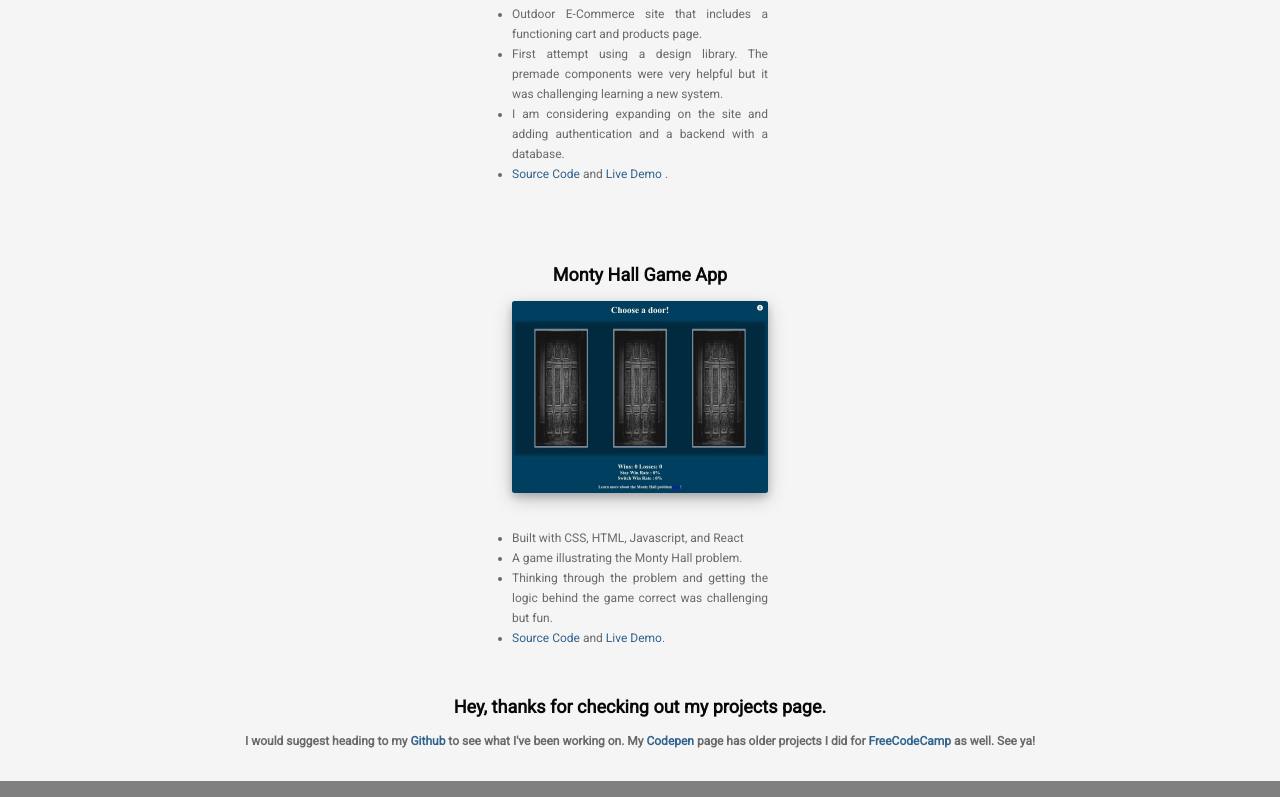
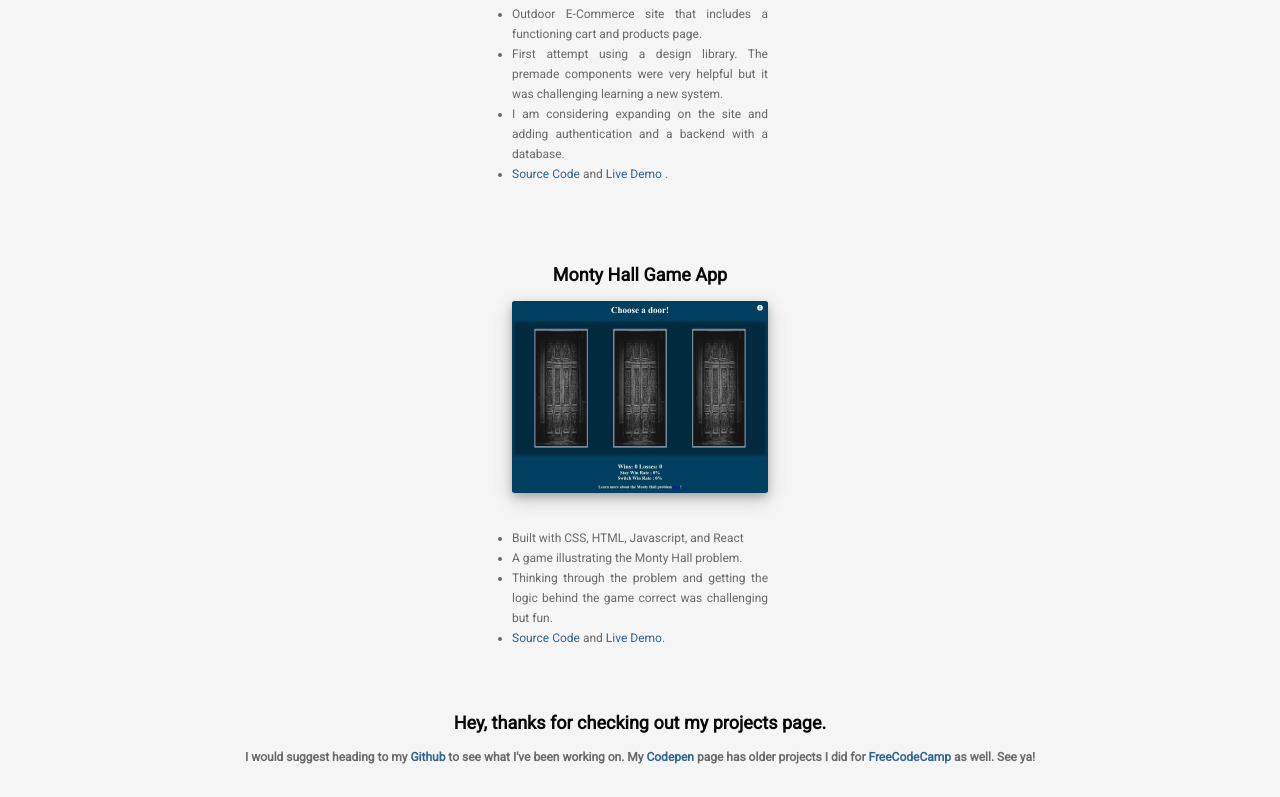
Before and after one commit to rkd412/my-portfolio, a React (Create React App) app: page /projects in a window 1280 px wide. Shown: the part 920-1717 px from the top of the page. Built offline with nearby package versions, Linux system fonts and the light colour scheme.

Commit message:
Fixed spacing a bit

```diff
--- a/src/App.css
+++ b/src/App.css
@@ -12,7 +12,7 @@ nav {
 
 body {
   font-family: "Roboto";
-  max-width: 2500px;
+  max-width: 3000px;
   margin: auto;
   background: grey;
 
--- a/src/components/About.module.css
+++ b/src/components/About.module.css
@@ -7,7 +7,6 @@
   padding-top: 5rem;
   margin-top: -5rem;
   height: 100vh;
-  max-height: 2000px;
   text-align: justify;
 }
 
@@ -20,7 +19,6 @@
   padding-top: 5rem;
   margin-top: -5rem;
   height: 100vh;
-  max-height: 2000px;
   text-align: justify;
 }
 
--- a/src/components/Projects.js
+++ b/src/components/Projects.js
@@ -219,9 +219,11 @@ const Projects = () => {
           </div>
         </div>
       </Fade>
-
+      <Fade>
         <div
-        className={theme.isNight ? styles["night-outro"] : styles["day-outro"]}
+          className={
+            theme.isNight ? styles["night-outro"] : styles["day-outro"]
+          }
         >
           <h2>Hey, thanks for checking out my projects page.</h2>
           <h4>
@@ -256,6 +258,7 @@ const Projects = () => {
             as well. See ya!
           </h4>
         </div>
+      </Fade>
     </div>
   );
 };
--- a/src/components/Projects.module.css
+++ b/src/components/Projects.module.css
@@ -79,7 +79,7 @@
   width: 50%;
   margin: auto;
   text-align: justify;
-  padding: 1rem 0rem 10rem 0rem;
+  padding: 5rem 0rem 10rem 0rem;
 }
 
 .night-outro h4 {
@@ -91,7 +91,7 @@
   width: 50%;
   margin: auto;
   text-align: justify;
-  padding: 1rem 0rem 10rem 0rem;
+  padding: 5rem 0rem 10rem 0rem;
 }
 
 .day-outro h4 {
@@ -162,7 +162,7 @@
 
 @media only screen and (max-width: 1300px) {
   .night-projects {
-    font-size: .75rem;
+    font-size: 0.75rem;
     padding-top: 5rem;
     margin-top: -5rem;
     display: flex;
@@ -170,7 +170,7 @@
   }
 
   .day-projects {
-    font-size: .75rem;
+    font-size: 0.75rem;
     padding-top: 5rem;
     margin-top: -5rem;
     display: flex;
@@ -237,7 +237,7 @@
   .day-outro {
     width: auto;
     text-align: center;
-    padding: 1rem 1rem 2rem 1rem;
+    padding: 2rem 1rem 2rem 1rem;
   }
 
   .day-outro h4 {
```
Lines whose indentation alone changed are shown as unchanged.
